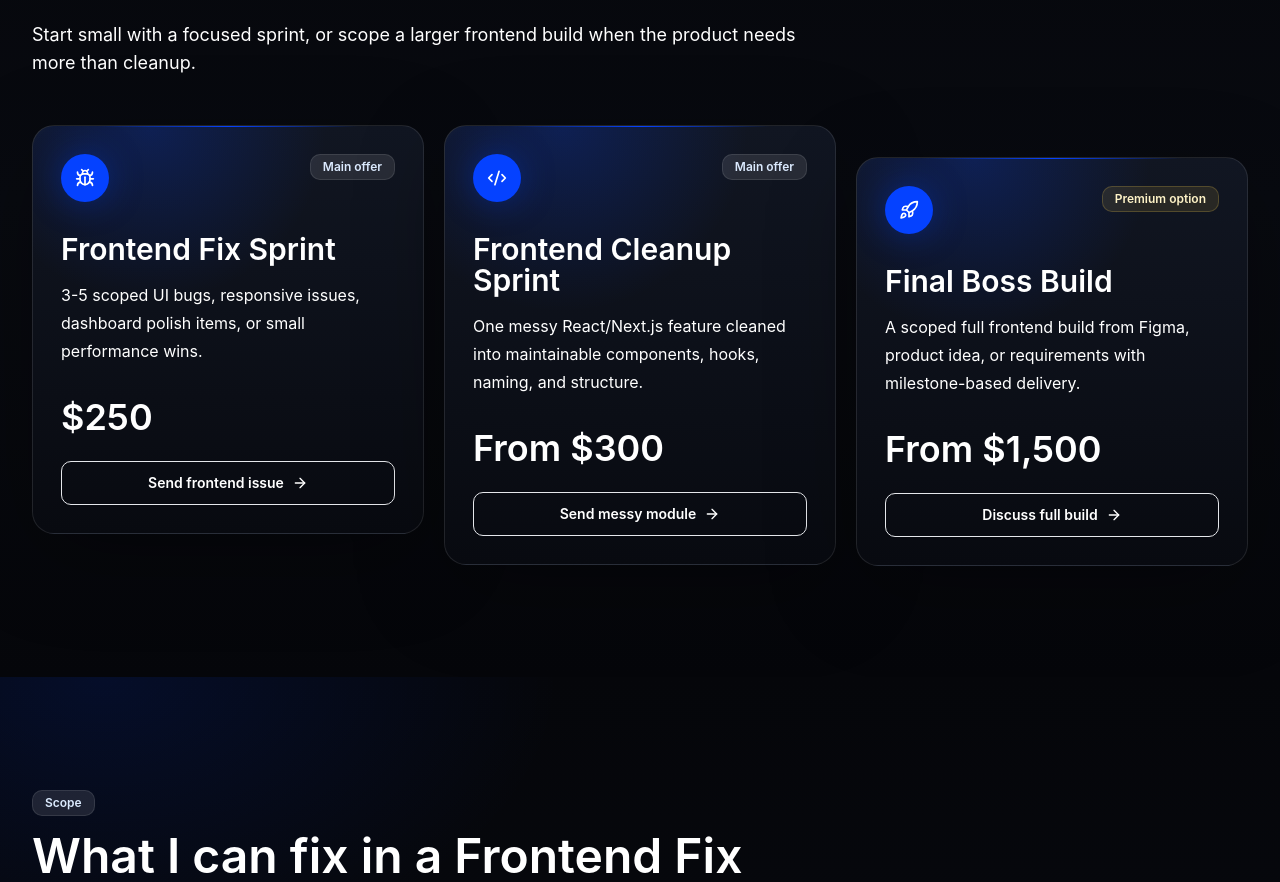
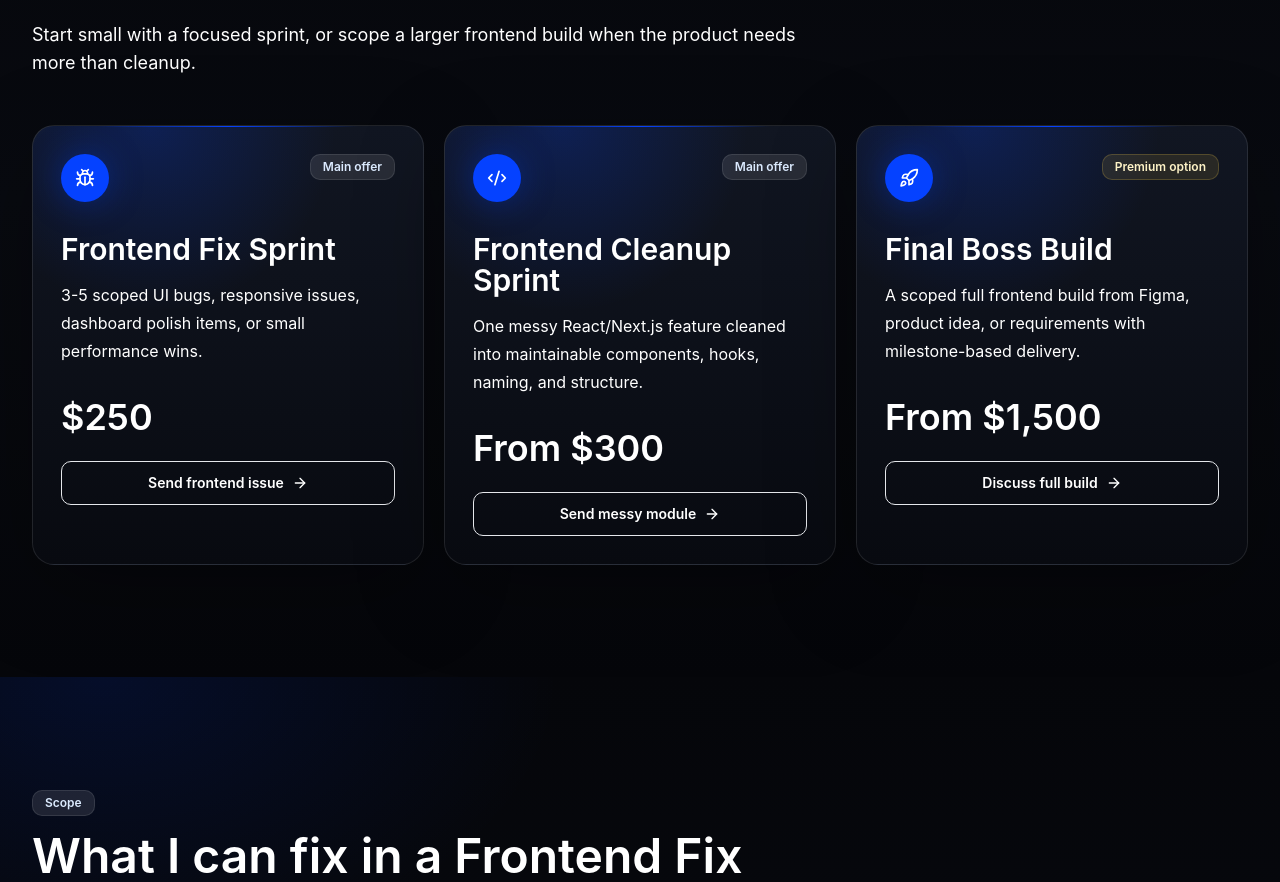
Before and after one commit to AhmedMohsen600/frontend-fix-sprint, a Next.js app: page / in a window 1280 px wide. Shown: the part 1046-1928 px from the top of the page. Built offline with nearby package versions, Linux system fonts and the light colour scheme.

Commit message:
Add app icon and align offer cards

```diff
--- a/src/app/layout.tsx
+++ b/src/app/layout.tsx
@@ -4,7 +4,11 @@ import "./globals.css";
 export const metadata: Metadata = {
   title: "Frontend Fix + Cleanup Sprints | Ahmed Mohsen",
   description:
-    "React/Next.js UI fixes and messy code cleanup in small scoped sprints starting from $250."
+    "React/Next.js UI fixes and messy code cleanup in small scoped sprints starting from $250.",
+  icons: {
+    icon: [{ url: "/icon.png", type: "image/png", sizes: "512x512" }],
+    apple: [{ url: "/apple-icon.png", type: "image/png", sizes: "180x180" }]
+  }
 };
 
 export default function RootLayout({
--- a/src/components/site/offer-section.tsx
+++ b/src/components/site/offer-section.tsx
@@ -55,7 +55,7 @@ export function OfferSection() {
 
             return (
               <ScrollReveal delay={index * 110} key={card.title}>
-                <PremiumCard className={isPremium ? "lg:translate-y-8" : undefined}>
+                <PremiumCard className="h-full">
                   <PremiumCardGlow />
                   <div className="relative z-10 flex min-h-[370px] flex-col justify-between p-6 sm:p-7">
                     <div>
```
Also changed, not shown: src/app/apple-icon.png (added), src/app/icon.png (added).
